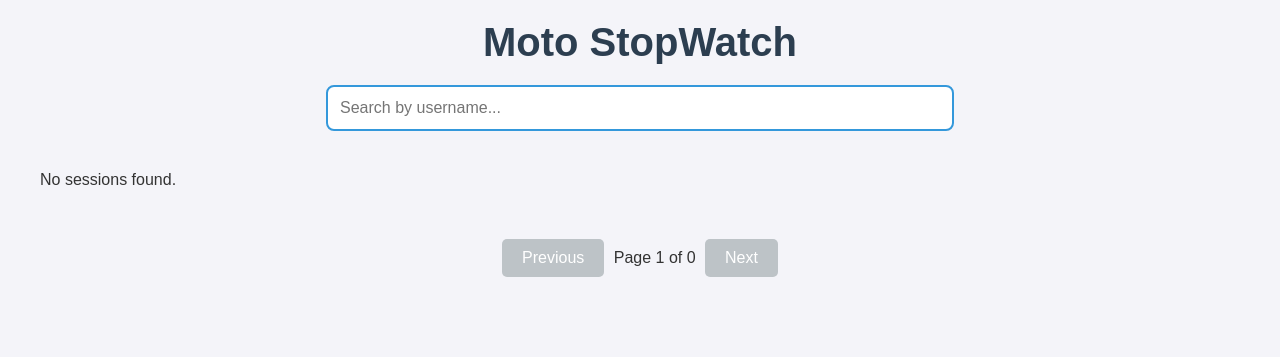
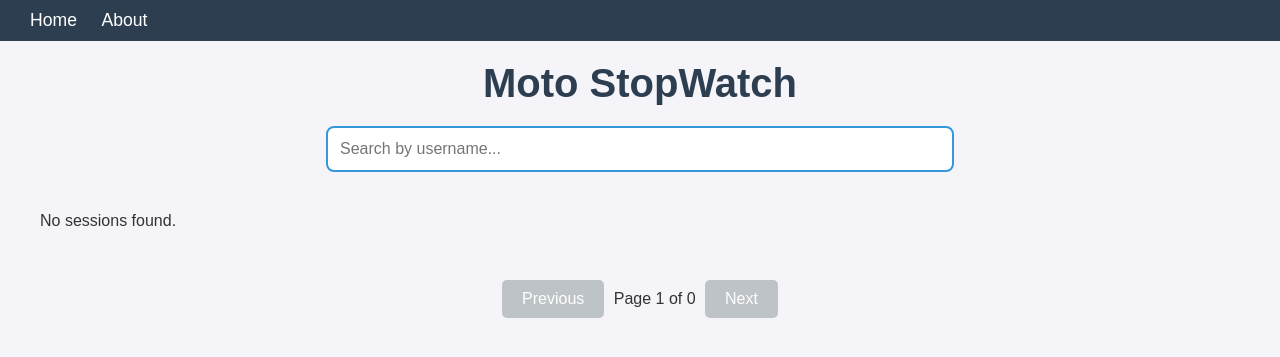
Before and after one commit to ciki1-hub/stoperica, a Flask app: page / in a window 1280 px wide. Shown: the top 357 px of the page. Run offline with Flask 3, Linux system fonts and the light colour scheme; data that the repository does not hold is empty.

Commit message:
index.html

```diff
--- a/templates/index.html
+++ b/templates/index.html
@@ -11,6 +11,27 @@
             padding: 0;
             background-color: #f4f4f9;
             color: #333;
+        }
+
+        /* Navigation Bar */
+        .navbar {
+            background-color: #2c3e50;
+            padding: 10px 20px;
+            display: flex;
+            justify-content: space-between;
+            align-items: center;
+        }
+
+        .navbar a {
+            color: #fff;
+            text-decoration: none;
+            margin: 0 10px;
+            font-size: 1.1rem;
+            transition: color 0.3s ease;
+        }
+
+        .navbar a:hover {
+            color: #3498db;
         }
 
         h1 {
@@ -120,6 +141,14 @@
     </style>
 </head>
 <body>
+    <!-- Navigation Bar -->
+    <div class="navbar">
+        <div>
+            <a href="/">Home</a>
+            <a href="/about">About</a>
+        </div>
+    </div>
+
     <h1>Moto StopWatch</h1>
 
     <!-- Search Box -->
```
